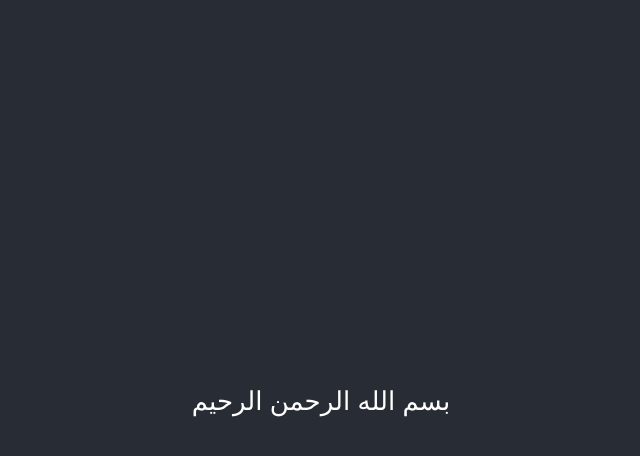
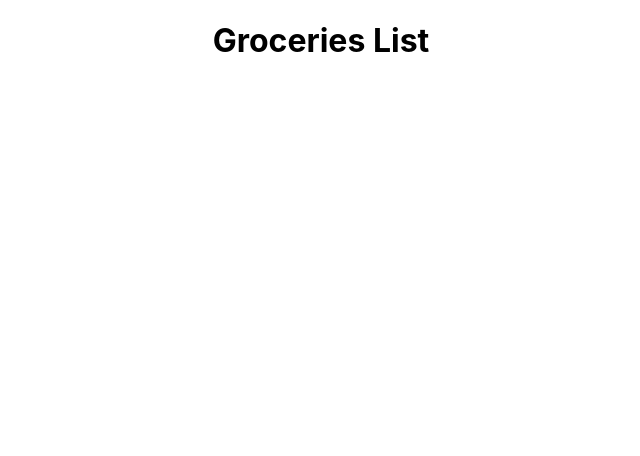
Before and after one commit to mshabab123/reactApp, a React (Create React App) app: page / in a window 1280 px wide. Shown: the top 456 px of the page, without its empty margins (319-959 px from the left). Built offline with nearby package versions, Linux system fonts and the light colour scheme.

Commit message:
"new one"

```diff
--- a/src/App.js
+++ b/src/App.js
@@ -1,18 +1,14 @@
 import './App.css';
+import Header from './Header';
 
 
 function App() {
   return (
     <div className="App">
-      <header className="App-header">
-
-        <p>
-          بسم الله الرحمن الرحيم
-        </p>
-
-      </header>
+      <Header />
     </div>
   );
 }
 
+
 export default App;
--- a/src/Header.js
+++ b/src/Header.js
@@ -1,10 +1,8 @@
-import React from 'react'
-
 const Header = () => {
   return (
-    <Header>
+    <header>
         <h1>Groceries List</h1>
-    </Header>
+    </header>
   )
 }
 
--- a/src/index.js
+++ b/src/index.js
@@ -2,6 +2,7 @@ import React from 'react';
 import ReactDOM from 'react-dom/client';
 import './index.css';
 import App from './App';
+
 
 const root = ReactDOM.createRoot(document.getElementById('root'));
 root.render(
```
